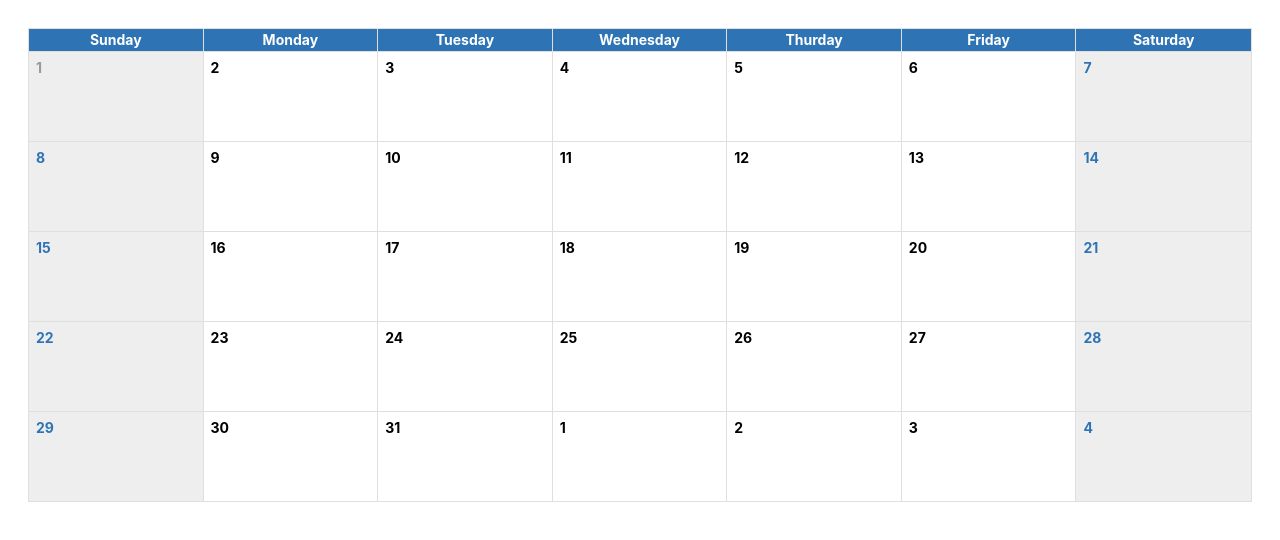
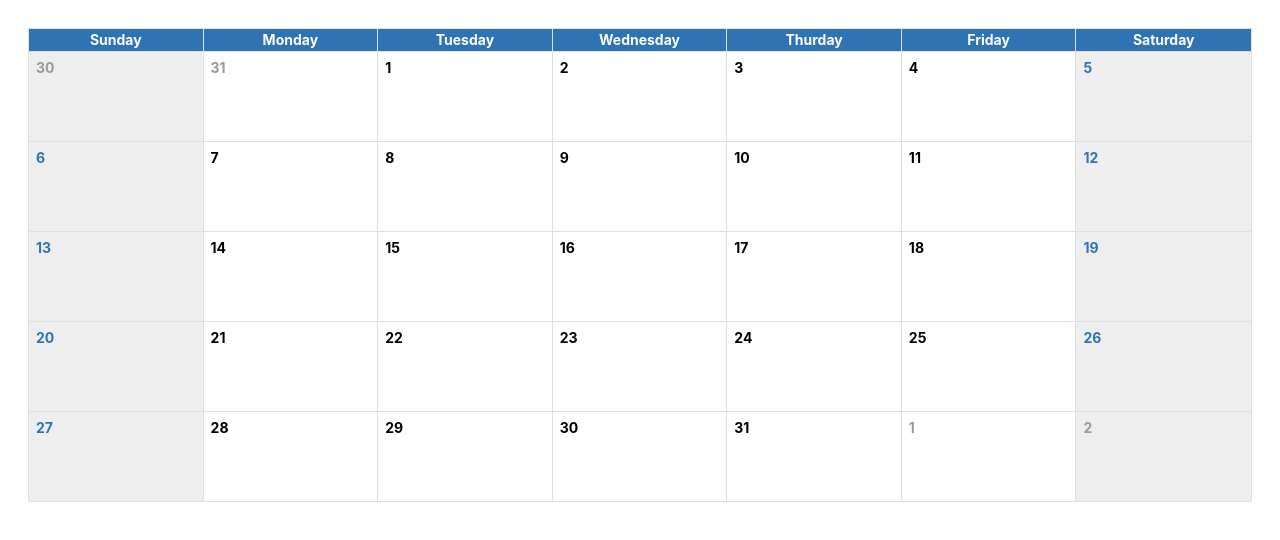
Before and after one commit to CristianoTonelFetter/calendar, a React (Create React App) app: page / in a window 1280 px wide. Shown: the top 540 px of the page. Built offline with nearby package versions, Linux system fonts and the light colour scheme.

Commit message:
Build calendar grid based on current date

```diff
--- a/src/App.tsx
+++ b/src/App.tsx
@@ -1,59 +1,103 @@
-import React from 'react';
+import React, { useState } from 'react';
 
 import classNames from 'classnames';
 
 import style from './App.module.scss';
 
 const App: React.FC = () => {
+
+  const weekDays: String[] = [
+    'Sunday',
+    'Monday',
+    'Tuesday',
+    'Wednesday',
+    'Thurday',
+    'Friday',
+    'Saturday'
+  ];
+  const GRID_SIZE: number = 5 * 7;
+  const today: Date = new Date();
+  const [selectedDate, setSelectedDate] = useState<Date>(new Date(today.getFullYear(), today.getMonth(), 1));
+
+  const renderWeekdays = (): React.ReactFragment => {
+    return (
+      <>
+        {weekDays.map(day => (<div className={style.header} key={`weekDay_${day}`}>{day}</div>))}
+      </>
+    );
+  }
+
+  const getDaysInMonth = (month: number, year: number): Date[] => {
+    const date = new Date(year, month, 1);
+    const days = [];
+
+    while (date.getMonth() === month) {
+      days.push(new Date(date));
+      date.setDate(date.getDate() + 1);
+    }
+
+    return days;
+  }
+
+  const buildGrid = (): React.ReactFragment => {
+    const month = selectedDate.getMonth();
+    const year = selectedDate.getFullYear();
+    const monthDays = getDaysInMonth(month, year);
+
+    // First week day of selected month
+    const startingWeekday = monthDays[0].getDay();
+
+    // If the month doesn't starts on monday, fill the gap before
+    if (startingWeekday > 1) {
+      for (let i = 1; i < startingWeekday; i++) {
+        // Clone selectedDate
+        const prevDay = new Date(selectedDate.getTime());
+
+        // Subtract one day
+        prevDay.setDate(prevDay.getDate() - i);
+
+        // Append item to the beginning of the array
+        monthDays.unshift(prevDay);
+      }
+    }
+
+    //
+    const difference = GRID_SIZE - monthDays.length;
+
+    // Fill slots available at the end of days list
+    if (monthDays.length < GRID_SIZE) {
+      for (let i = 1; i <= difference; i++) {
+        // Clone selectedDate
+        const extraDay = new Date(monthDays[monthDays.length - i].getTime());
+
+        // Add one day
+        extraDay.setDate(extraDay.getDate() + i);
+
+        // Append item to the end of the array
+        monthDays.push(extraDay);
+      }
+    }
+
+    return (
+      <>
+        {
+          monthDays.map(d => (
+            <div
+              key={`monthDay_${d.toLocaleString()}`}
+              className={classNames(style.cell, d.getMonth() !== month && style.disabled)}
+            >
+              {d.getDate()}
+            </div>
+          ))
+        }
+      </>
+    );
+  }
+
   return (
     <div id="calendar" className={style.calendar}>
-      <div className={style.header}>Sunday</div>
-      <div className={style.header}>Monday</div>
-      <div className={style.header}>Tuesday</div>
-      <div className={style.header}>Wednesday</div>
-      <div className={style.header}>Thurday</div>
-      <div className={style.header}>Friday</div>
-      <div className={style.header}>Saturday</div>
-
-      <div className={classNames(style.cell, style.disabled)}>1</div>
-      <div className={style.cell}>2</div>
-      <div className={style.cell}>3</div>
-      <div className={style.cell}>4</div>
-      <div className={style.cell}>5</div>
-      <div className={style.cell}>6</div>
-      <div className={style.cell}>7</div>
-
-      <div className={style.cell}>8</div>
-      <div className={style.cell}>9</div>
-      <div className={style.cell}>10</div>
-      <div className={style.cell}>11</div>
-      <div className={style.cell}>12</div>
-      <div className={style.cell}>13</div>
-      <div className={style.cell}>14</div>
-
-      <div className={style.cell}>15</div>
-      <div className={style.cell}>16</div>
-      <div className={style.cell}>17</div>
-      <div className={style.cell}>18</div>
-      <div className={style.cell}>19</div>
-      <div className={style.cell}>20</div>
-      <div className={style.cell}>21</div>
-
-      <div className={style.cell}>22</div>
-      <div className={style.cell}>23</div>
-      <div className={style.cell}>24</div>
-      <div className={style.cell}>25</div>
-      <div className={style.cell}>26</div>
-      <div className={style.cell}>27</div>
-      <div className={style.cell}>28</div>
-
-      <div className={style.cell}>29</div>
-      <div className={style.cell}>30</div>
-      <div className={style.cell}>31</div>
-      <div className={style.cell}>1</div>
-      <div className={style.cell}>2</div>
-      <div className={style.cell}>3</div>
-      <div className={style.cell}>4</div>
+      {renderWeekdays()}
+      {buildGrid()}
     </div>
   );
 }
```
